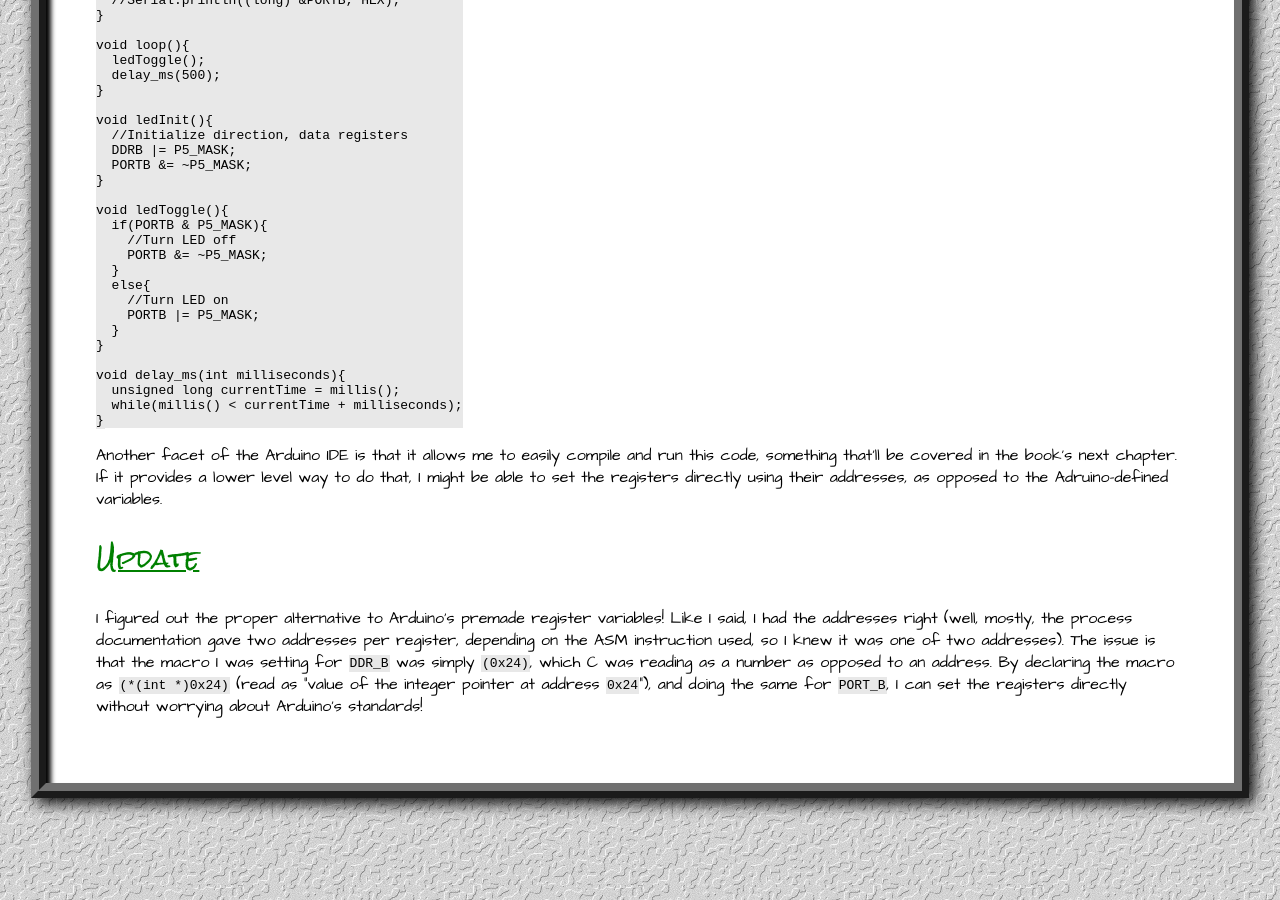
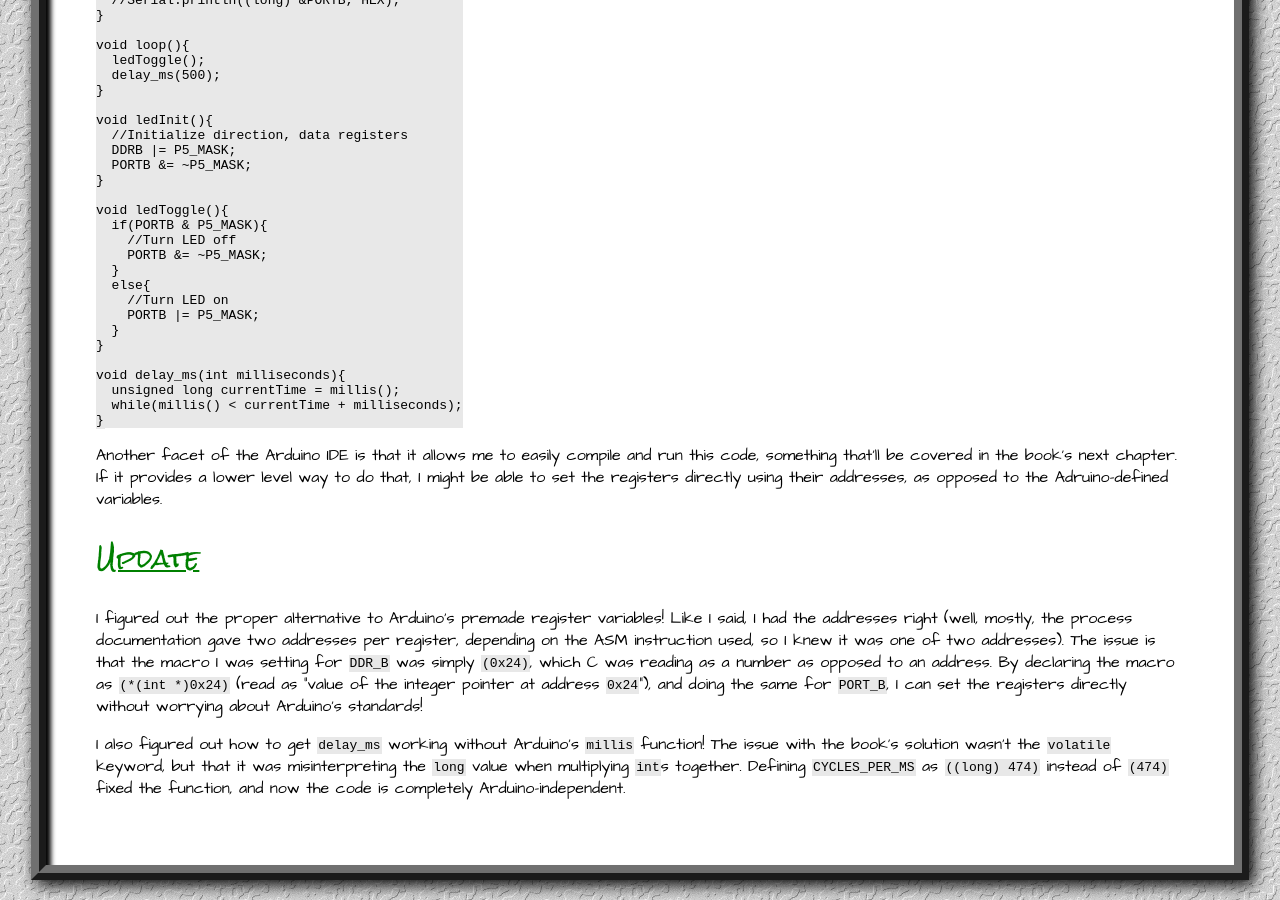
Before and after one commit to krathman257/krathman257.github.io, a Jekyll site: the page built from docs/_posts/2024-07-29-hello-worlding-on-an-LED.md, in a window 1280 px wide and 900 px high, scrolled down 1515 px. Built offline with Jekyll 4.4.1, drawn with Linux system fonts in a browser that asks for light colours; some web fonts are replaced; some of the changed text lies outside the part shown.

Commit message:
Updated post

```diff
--- a/docs/_posts/2024-07-29-hello-worlding-on-an-LED.md
+++ b/docs/_posts/2024-07-29-hello-worlding-on-an-LED.md
@@ -41,7 +41,7 @@ The pin I needed was Pin 13, which was controlled by the 5th bits of the Port B
 
 `ledToggle` is a simple `if/else` statement. The conditional is whether the `AND` of the data register and the bit mask is 0: if it's not (meaning the 5th bit in the data register is high), disable it with the line used above (`AND` the masks inverse). Otherwise, activate it (`OR` the mask).
 
-Making a custom `delay_ms` function was trickier. The book recommended a `while` loop iterating down the number of instructions it could complete in the given time (so milliseconds X instructions per millisecond), but that number needed to be `volitile`, or else the C compiler would optimize out the seemingly pointless loop. The issue is that the Arduino's 8-bit microcontroller wasn't liking that `volitile long` (a 32-bit data type). I ended up using Arduino's `millis` function to much the same effect, though I'm not sure the book meant for me to have access to a counter so early.
+Making a custom `delay_ms` function was trickier. The book recommended a `while` loop iterating down the number of instructions it could complete in the given time (so milliseconds X instructions per millisecond), but that number needed to be `volatile`, or else the C compiler would optimize out the seemingly pointless loop. The issue is that the Arduino's 8-bit microcontroller wasn't liking that `volatile long` (a 32-bit data type). I ended up using Arduino's `millis` function to much the same effect, though I'm not sure the book meant for me to have access to a counter so early.
 
 The complete code for the lower level solution is below (if I end up making a Git for this project, I'll add these there, as well):
 
@@ -96,3 +96,5 @@ Another facet of the Arduino IDE is that it allows me to easily compile and run
 ## Update
 
 I figured out the proper alternative to Arduino's premade register variables! Like I said, I had the addresses right (well, mostly, the process documentation gave two addresses per register, depending on the ASM instruction used, so I knew it was one of two addresses). The issue is that the macro I was setting for `DDR_B` was simply `(0x24)`, which C was reading as a number as opposed to an address. By declaring the macro as `(*(int *)0x24)` (read as "value of the integer pointer at address `0x24`"), and doing the same for `PORT_B`, I can set the registers directly without worrying about Arduino's standards!
+
+I also figured out how to get `delay_ms` working without Arduino's `millis` function! The issue with the book's solution wasn't the `volatile` keyword, but that it was misinterpreting the `long` value when multiplying `int`s together. Defining `CYCLES_PER_MS` as `((long) 474)` instead of `(474)` fixed the function, and now the code is completely Arduino-independent.
```
